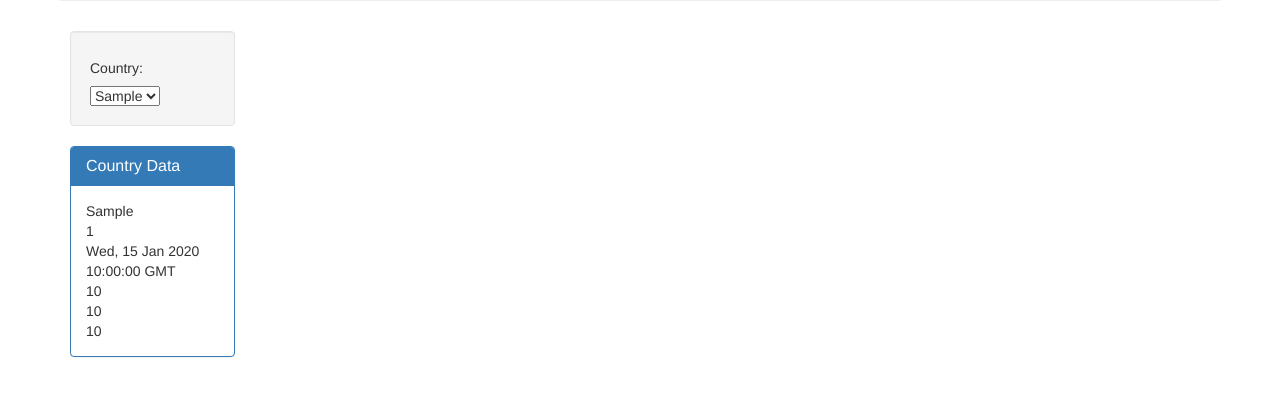
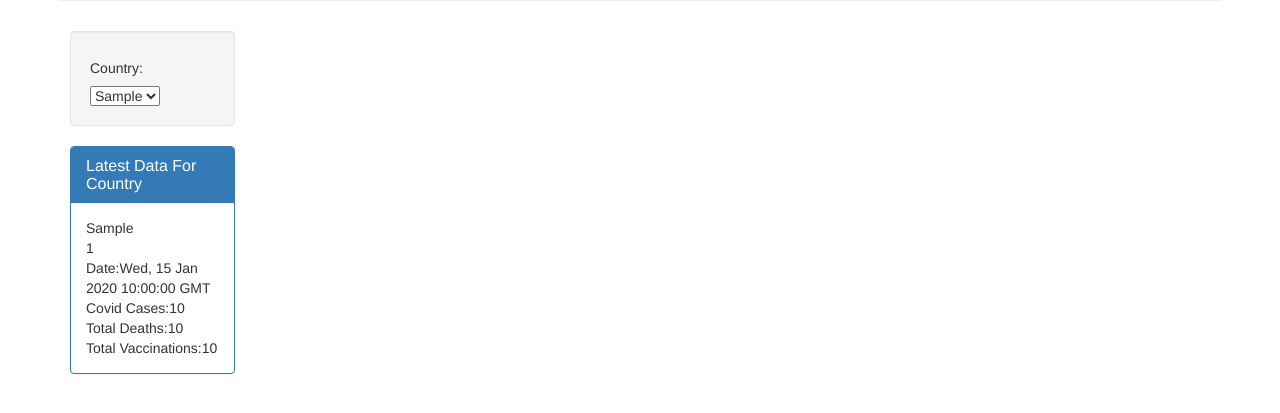
Before and after one commit to nconnel4/bc2021-project2-covid, a Flask app: page / in a window 1280 px wide. Shown: the part 309-722 px from the top of the page. Run offline with Flask 2, Linux system fonts and the light colour scheme; tables that the repository leaves empty hold one stand-in row (values such as "Sample post"); parts of the project's set-up code (start-up, migrations or seed data) failed here and were passed over; some libraries are stand-ins or nearby versions.

Commit message:
Changed text

```diff
--- a/covidvaccinationproject/static/js/app.js
+++ b/covidvaccinationproject/static/js/app.js
@@ -53,10 +53,10 @@ fetch(urlData)
         var defaultCurrentVaccinations = totalVaccinations[index]
         // Enter data into text box
         let ele = document.getElementById("sample-metadata");
-        ele.innerHTML += defaultCurrentDate + "<br />";
-        ele.innerHTML += defaultCurrentCases + "<br />";
-        ele.innerHTML += defaultCurrentDeaths + "<br />";
-        ele.innerHTML += defaultCurrentVaccinations + "<br />";
+        ele.innerHTML += "Date:" + defaultCurrentDate + "<br />";
+        ele.innerHTML += "Covid Cases:" + defaultCurrentCases + "<br />";
+        ele.innerHTML += "Total Deaths:" + defaultCurrentDeaths + "<br />";
+        ele.innerHTML += "Total Vaccinations:" + defaultCurrentVaccinations + "<br />";
     })
 
 // COUNTRY SELECTION CHANGED SECTION
--- a/covidvaccinationproject/templates/index.html
+++ b/covidvaccinationproject/templates/index.html
@@ -30,7 +30,7 @@
             <!-- Info box -->
             <div class="panel panel-primary">
               <div class="panel-heading">
-                <h3 class="panel-title">Country Data</h3>
+                <h3 class="panel-title">Latest Data For Country</h3>
               </div>
               <div id="sample-metadata" class="panel-body"></div>
             </div>
```
